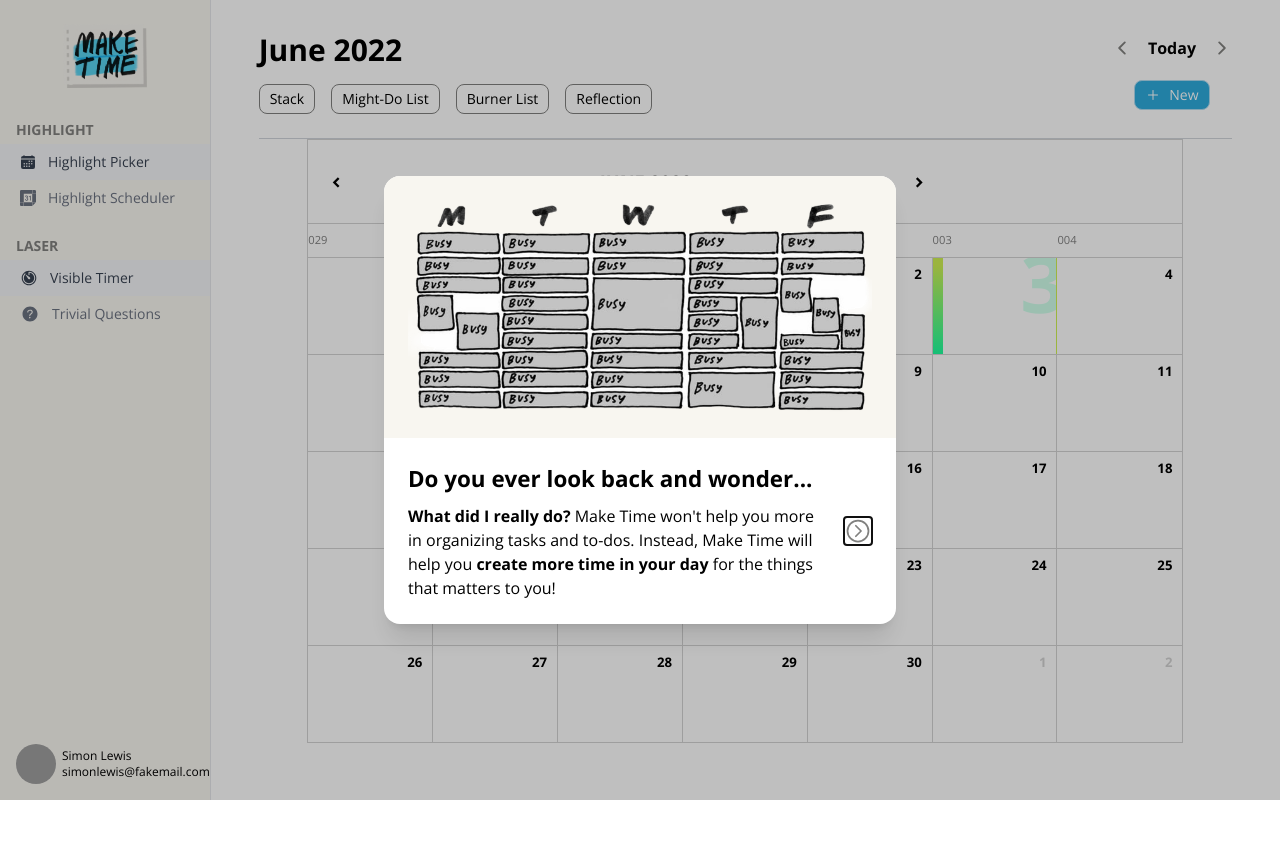
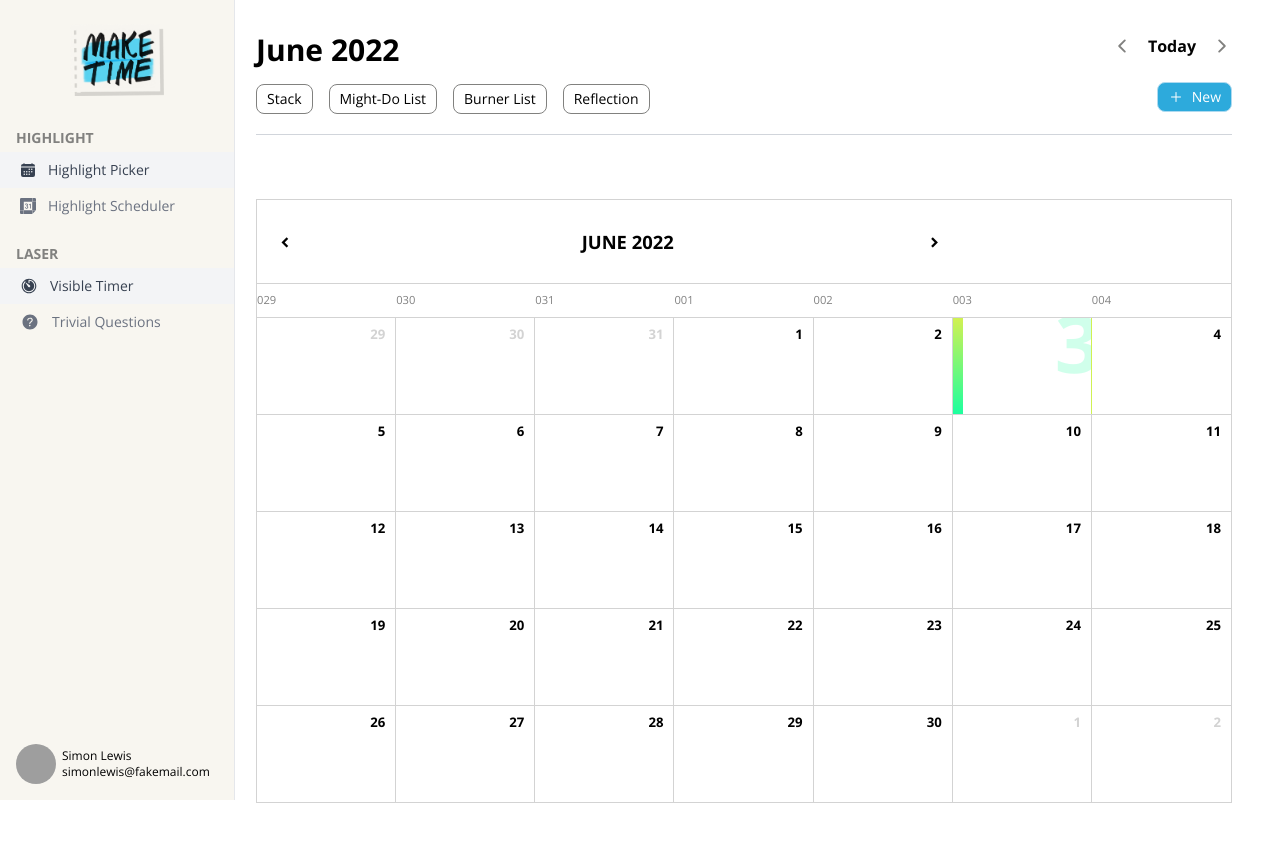
Before and after one commit to andre-nk/maketime, a React (Vite) app: page / in a window 1280 px wide. Shown: the top 842 px of the page. Before the commit the page ends 800 px from the top, so only its background shows below. Built offline with nearby package versions, Linux system fonts and the light colour scheme; grey boxes are pictures that could not be loaded; what tailwindcss-debug-screens would draw is missing.

Commit message:
:sparkles: Sidebar Layout Update, New Button Update

```diff
--- a/src/components/calendar/Calendar.css
+++ b/src/components/calendar/Calendar.css
@@ -55,7 +55,7 @@
 .calendar {
   display: block;
   position: relative;
-  width: 90%;
+  width: 100%;
   background: white;
   border: 1px solid lightgray;
   height: auto;
--- a/src/components/calendar/CalendarHeader.tsx
+++ b/src/components/calendar/CalendarHeader.tsx
@@ -1,15 +1,16 @@
 import { Dispatch, FC, SetStateAction } from "react";
-import { IoAddOutline, IoChevronBack, IoChevronForward } from "react-icons/io5";
+import { IoChevronBack, IoChevronForward } from "react-icons/io5";
 
 import { CalendarFilter } from "../../const/CalendarFilter";
 import { CalendarFilterChip } from "./CalendarFilterChip";
+import { NewListButton } from "./NewListButton";
 
 export const CalendarHeader: FC<{
   activeFilter: CalendarFilter[];
   setActiveFilter: Dispatch<SetStateAction<CalendarFilter[]>>;
 }> = ({ activeFilter, setActiveFilter }) => {
   return (
-    <div className="flex justify-between items-center w-full border-b border-gray-300 pb-6">
+    <div className="flex justify-between items-center w-full border-b border-gray-300 pb-5">
       <div className="w-full flex flex-col justify-between items-start">
         <h2 className="text-3xl font-bold">June 2022</h2>
         <div className="flex justify-start space-x-4 items-center mt-4">
@@ -26,7 +27,7 @@
           })}
         </div>
       </div>
-      <div className="flex flex-col justify-between items-center">
+      <div className="flex flex-col space-y-1 justify-between items-end">
         <div className="flex justify-end items-center space-x-4">
           <button>
             <IoChevronBack size={20} className="text-custom-gray" />
@@ -36,10 +37,7 @@
             <IoChevronForward size={20} className="text-custom-gray" />
           </button>
         </div>
-        <button className="flex items-center rounded-lg px-2.5 py-1 mt-5 border bg-secondary-800 border-secondary-300 hover:bg-secondary-800 hover:border-secondary-500 text-white">
-          <IoAddOutline className="text-white mr-2" />
-          <p className="font-medium text-sm">New</p>
-        </button>
+        <NewListButton />
       </div>
     </div>
   );
--- /dev/null
+++ b/src/components/calendar/NewListButton.tsx
@@ -0,0 +1,115 @@
+import { Menu, Transition } from "@headlessui/react";
+import { Fragment } from "react";
+import {
+  IoAddOutline,
+  IoBulb,
+  IoClipboard,
+  IoFlame,
+  IoInformationCircleOutline,
+  IoTime,
+  IoTrophy,
+} from "react-icons/io5";
+
+export const NewListButton = () => {
+  return (
+    <div>
+      <Menu as="div" className="relative inline-block text-left">
+        <div>
+          <Menu.Button className="flex items-center rounded-lg px-2.5 py-1 mt-5 border text-white bg-secondary-800 border-secondary-300 hover:bg-secondary-800 hover:border-secondary-500 ">
+            <IoAddOutline className=" mr-2" />
+            <p className="font-medium text-sm">New</p>
+          </Menu.Button>
+        </div>
+        <Transition
+          as={Fragment}
+          enter="transition ease-out duration-100"
+          enterFrom="transform opacity-0 scale-95"
+          enterTo="transform opacity-100 scale-100"
+          leave="transition ease-in duration-75"
+          leaveFrom="transform opacity-100 scale-100"
+          leaveTo="transform opacity-0 scale-95"
+        >
+          <Menu.Items className="absolute right-0 z-50 mt-2 w-72 origin-top-right divide-y divide-gray-100 rounded-md bg-white shadow-xl ring-1 ring-black ring-opacity-5 focus:outline-none">
+            <div className="flex flex-col space-y-2 px-1 py-1">
+              <Menu.Item>
+                {({ active }) => (
+                  <button
+                    className={`${
+                      active ? "bg-custom-white " : "text-gray-900"
+                    } transition duration-200 w-full flex justify-between items-center rounded-md px-3 py-2 text-sm`}
+                  >
+                    <div className="flex space-x-3 justify-between items-center">
+                      <IoBulb size={16} />
+                      <p>Highlight</p>
+                    </div>
+                    <IoInformationCircleOutline size={18} />
+                  </button>
+                )}
+              </Menu.Item>
+              <Menu.Item>
+                {({ active }) => (
+                  <button
+                    className={`${
+                      active ? "bg-custom-white " : "text-gray-900"
+                    } transition duration-200 w-full flex justify-between items-center rounded-md px-3 py-2 text-sm`}
+                  >
+                    <div className="flex space-x-3 justify-between items-center">
+                      <IoTrophy size={16} />
+                      <p>Stack Rank</p>
+                    </div>
+                    <IoInformationCircleOutline size={18} />
+                  </button>
+                )}
+              </Menu.Item>
+              <Menu.Item>
+                {({ active }) => (
+                  <button
+                    className={`${
+                      active ? "bg-custom-white " : "text-gray-900"
+                    } transition duration-200 w-full flex justify-between items-center rounded-md px-3 py-2 text-sm`}
+                  >
+                    <div className="flex space-x-3 justify-between items-center">
+                      <IoFlame size={16} />
+                      <p>Burner List</p>
+                    </div>
+                    <IoInformationCircleOutline size={18} />
+                  </button>
+                )}
+              </Menu.Item>
+              <Menu.Item>
+                {({ active }) => (
+                  <button
+                    className={`${
+                      active ? "bg-custom-white " : "text-gray-900"
+                    } transition duration-200 w-full flex justify-between items-center rounded-md px-3 py-2 text-sm`}
+                  >
+                    <div className="flex space-x-3 justify-between items-center">
+                      <IoClipboard size={16} />
+                      <p>Might-Do List</p>
+                    </div>
+                    <IoInformationCircleOutline size={18} />
+                  </button>
+                )}
+              </Menu.Item>
+              <Menu.Item>
+                {({ active }) => (
+                  <button
+                    className={`${
+                      active ? "bg-custom-white " : "text-gray-900"
+                    } transition duration-200 w-full flex justify-between items-center rounded-md px-3 py-2 text-sm`}
+                  >
+                    <div className="flex space-x-3 justify-between items-center">
+                      <IoTime size={16} />
+                      <p>Reflection</p>
+                    </div>
+                    <IoInformationCircleOutline size={18} />
+                  </button>
+                )}
+              </Menu.Item>
+            </div>
+          </Menu.Items>
+        </Transition>
+      </Menu>
+    </div>
+  );
+};
--- a/src/components/navigation/Sidebar.tsx
+++ b/src/components/navigation/Sidebar.tsx
@@ -3,7 +3,7 @@
 
 export const Sidebar = () => {
   return (
-    <div className="flex flex-col sm:w-[100%] md:w-[60%] lg:w-[20%] justify-between items-center h-screen bg-custom-white border-r">
+    <div className="flex flex-col h-full sm:w-[100%] md:w-[60%] lg:w-[25%] overflow-clip justify-between items-center  bg-custom-white border-r">
       <div className="py-6 flex flex-col">
         <img
           src="/assets/logo.png"
--- a/src/pages/App.tsx
+++ b/src/pages/App.tsx
@@ -45,28 +45,18 @@
   }
 
   return (
-    <div className="w-full h-full flex justify-start">
-      <div>
-        <IntroDialog1
-          isOpen={activeDialog == WelcomeDialogs.Intro1}
-          next={setNextDialog}
-        />
-        <IntroDialog2
-          isOpen={activeDialog == WelcomeDialogs.Intro2}
-          next={setNextDialog}
-        />
-        <IntroDialog3
-          isOpen={activeDialog == WelcomeDialogs.Intro3}
-          next={setNextDialog}
-        />
+    <div className="flex justify-end w-full h-[100%]">
+      <div className="fixed h-full top-0 left-0">
+        <Sidebar />
       </div>
-      <Sidebar />
-      <div className="w-full h-full flex flex-col justify-start py-8 px-12">
+      <div className="w-[80%] h-full flex flex-col justify-start py-8 pr-12">
         <CalendarHeader
           activeFilter={activeFilter}
           setActiveFilter={setActiveFilter}
         />
-        <Calendar />
+        <div className="z-0 py-16 w-full">
+          <Calendar />
+        </div>
       </div>
     </div>
   );
```
